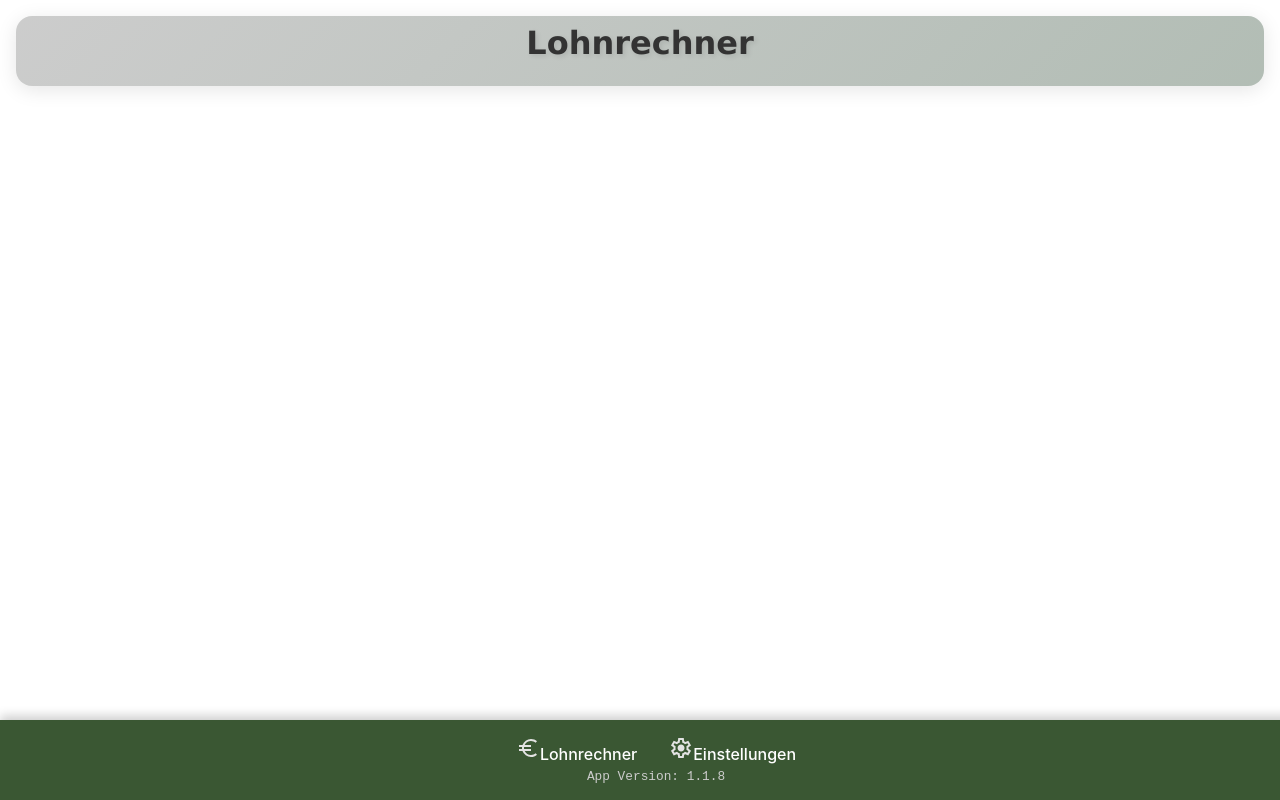
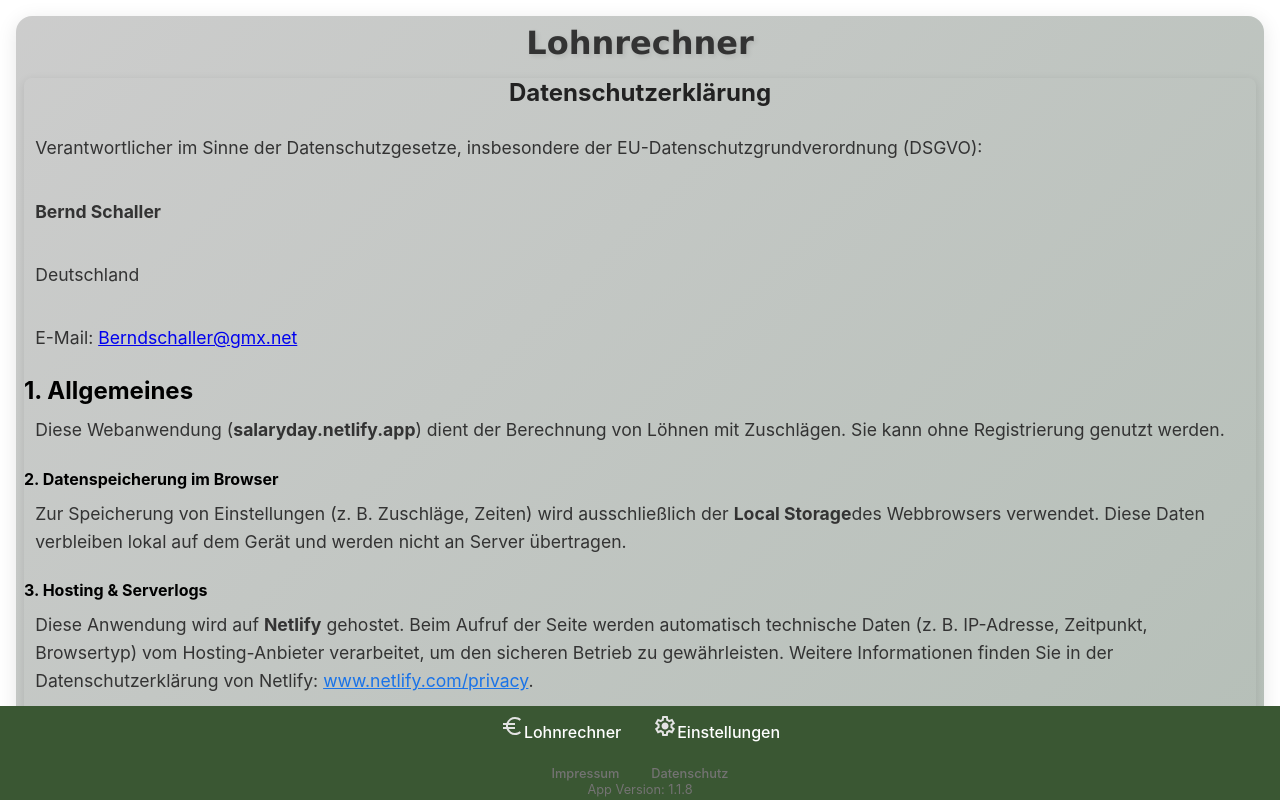
Before and after one commit to Burnxp/salarayToday, a React (Vite) app: page /datenschutz in a window 1280 px wide. Shown: the top 800 px of the page. Built offline with nearby package versions, Linux system fonts and the light colour scheme.

Commit message:
Füge Impressum- und Datenschutzseiten hinzu, aktualisiere Zustandshandhabung und CSS-Stile

```diff
--- a/src/hooks/useZuschlaege.js
+++ b/src/hooks/useZuschlaege.js
@@ -6,11 +6,11 @@ export function useZuschlaege() {
   const [feiertagszuschlag, setFeiertagszuschlag] = useState(() => localStorage.getItem("Feiertagszuschlag") || "");
   const [nachtzuschlag, setNachtzuschlag] = useState(() => localStorage.getItem("Nachtzuschlag") || "");
   const [feinplanzuschlag, setFeinplanzuschlag] = useState(() => localStorage.getItem("Feinplanzuschlag") || "");
-
+  const [stdLohn, setStdLohn] = useState(() => localStorage.getItem("stdLohn") || "10");
 
    // 🔥 neue Zustände für Nachtzeiten
-  const [nachtzeitenStart, setNachtzeitenStart] = useState(localStorage.getItem("nachtzeitenStart") || "22:00");
-  const [nachtzeitenEnd, setNachtzeitenEnd] = useState(localStorage.getItem("nachtzeitenEnd") || "06:00");
+  const [nachtzeitenStart, setNachtzeitenStart] = useState(localStorage.getItem("nachtzeitenStart") || "21:00");
+  const [nachtzeitenEnd, setNachtzeitenEnd] = useState(localStorage.getItem("nachtzeitenEnd") || "05:00");
 
   // Synchronisiere Änderungen mit dem lokalen Speicher
   useEffect(() => {
@@ -24,6 +24,10 @@ export function useZuschlaege() {
   useEffect(() => {
     localStorage.setItem("Nachtzuschlag", nachtzuschlag);
   }, [nachtzuschlag]);
+
+  useEffect(() => {
+    localStorage.setItem("stdLohn", stdLohn);
+  }, [stdLohn]);
 
   useEffect(() => {
     localStorage.setItem("Feinplanzuschlag", feinplanzuschlag);
@@ -44,5 +48,7 @@ export function useZuschlaege() {
     nachtzeitenEnd,
     setNachtzeitenStart,
     setNachtzeitenEnd,
+    stdLohn,
+    setStdLohn
   };
 }
--- a/src/index.css
+++ b/src/index.css
@@ -13,7 +13,7 @@ body {
 
 #app {
   padding: 0.5rem 0.5rem 0.5rem;
-  margin-bottom: 6rem; /* Platz für die Footer-Navigation */
+  margin-bottom: 7rem; /* Platz für die Footer-Navigation */
 
   background: linear-gradient(135deg, #2b2c2b3d, #0f311752); /* helles, modernes Grau statt grün */
   border-radius: 1rem;
@@ -125,12 +125,11 @@ button:active {
   bottom: 0;
   left: 0;
   width: 100%;
-  background-color: #3a5733; /* dunkles, edles Lila-Blau */
+  background-color: #3a5733; /* dunkleres Grün */
   color: white;
   text-align: center;
-  padding: 1rem;
-  padding-bottom: 2rem;
-  box-shadow: 0 -4px 10px rgba(0,0,0,0.2);
+  padding: 0.5rem 0 0.2rem 0;
+
 }
 
 .footer-nav a {
@@ -147,14 +146,7 @@ button:active {
 }
 
 
-.version {
-  margin-top: .3rem;
-  margin-bottom: -1rem;
-  font-size: 0.8rem;
-  color: #ccc;
-  font-family: 'Courier New', Courier, monospace;
 
-}
 
 .zuschlagStyle {
   font-size: 1.2rem;
@@ -179,11 +171,34 @@ button:active {
 
     .smal {
       font-size: 0.8rem;
-      color: #777;
+      color: #747373;
+
     }
+
 
     .inputfeld {
       min-width: 3rem;
       text-align: center;
 
     }
+
+    .datenSchutz {
+      text-align: left;
+
+
+      border-radius: 0.5rem;
+      box-shadow: 0 2px 8px rgba(0, 0, 0, 0.1);
+    }
+    .datenSchutz h1 {
+      font-size: 1.5rem;
+      color: #222;
+      margin-bottom: 1rem;
+      text-align: center;
+    }
+
+    .datenSchutz p {
+      font-size: 1.1rem;
+      color: #333;
+      margin-bottom: 0.8rem;
+      line-height: 1.6;
+    }
--- a/src/index.jsx
+++ b/src/index.jsx
@@ -7,6 +7,9 @@ import { useZuschlaege } from "./hooks/useZuschlaege";
 
 import {NavigationsBar} from './navigation';
 import { useState } from "react";
+
+import Impressum from './pages/impressum';
+import Datenschutz from './pages/datenschutz';
 
 // App-Container erzeugen, falls nicht vorhanden
 if (!document.getElementById("app")) {
@@ -18,13 +21,14 @@ if (!document.getElementById("app")) {
 
 
 function LohnrechnerPage() {
-  const [stdLohn, setStdLohn] = useState(localStorage.getItem("stdLohn") || "10");
+
   const {sonntagszuschlag,
     feiertagszuschlag,
     nachtzuschlag,
     feinplanzuschlag,
     nachtzeitenStart,
     nachtzeitenEnd,
+    stdLohn
   } = useZuschlaege();
     const [pause] = useState(localStorage.getItem("Pause") || "");
 
@@ -65,6 +69,8 @@ root.render(
 
       <Route path="/" element={<LohnrechnerPage />} />
       <Route path="/einstellungen" element={<EinstellungenPage />} />
+          <Route path="/impressum" element={<Impressum />} />
+          <Route path="/datenschutz" element={<Datenschutz />} />
     </Routes>
     <NavigationsBar />
   </BrowserRouter>
--- a/src/navigation.jsx
+++ b/src/navigation.jsx
@@ -23,8 +23,19 @@ export function NavigationsBar(){
   <Link to="/einstellungen">
     <img src={settingImg} alt="Einstellungen" />
     <span>Einstellungen</span>
+  </Link> <br/>
+
+  <br/>
+
+  <Link to="/impressum" className="impressum-link">
+    <span className='smal imDa'>Impressum</span>
   </Link>
-  <div className='version'>App Version: {packageJson.version}</div>
+  <Link to="/datenschutz" className="datenschutz-link">
+    <span className='smal imDa'>Datenschutz</span>
+  </Link>
+
+  <div className="smal">App Version: {packageJson.version}</div>
+
 </nav>
 
 
--- /dev/null
+++ b/src/pages/datenschutz.jsx
@@ -0,0 +1,60 @@
+export default function Datenschutz() {
+  return (
+    <div className="datenSchutz" >
+      <h1>Datenschutzerklärung</h1>
+
+      <p>
+        Verantwortlicher im Sinne der Datenschutzgesetze, insbesondere der EU-Datenschutzgrundverordnung (DSGVO):
+      </p>
+
+      <div>
+        <p><strong>Bernd Schaller</strong></p>
+
+        <p>Deutschland</p>
+        <p>E-Mail: <a href="mailto:berndschaller@gmx.net" >Berndschaller@gmx.net</a></p>
+      </div>
+
+      <h2>1. Allgemeines</h2>
+      <p>
+        Diese Webanwendung (<strong>salaryday.netlify.app</strong>) dient der Berechnung von Löhnen mit Zuschlägen.
+        Sie kann ohne Registrierung genutzt werden.
+      </p>
+
+      <h4>2. Datenspeicherung im Browser</h4>
+      <p>
+        Zur Speicherung von Einstellungen (z. B. Zuschläge, Zeiten) wird ausschließlich der <strong>Local Storage</strong>
+        des Webbrowsers verwendet. Diese Daten verbleiben lokal auf dem Gerät und werden nicht an Server übertragen.
+      </p>
+
+      <h4 >3. Hosting & Serverlogs</h4>
+      <p>
+        Diese Anwendung wird auf <strong>Netlify</strong> gehostet.
+        Beim Aufruf der Seite werden automatisch technische Daten (z. B. IP-Adresse, Zeitpunkt, Browsertyp)
+        vom Hosting-Anbieter verarbeitet, um den sicheren Betrieb zu gewährleisten.
+        Weitere Informationen finden Sie in der Datenschutzerklärung von Netlify:{" "}
+        <a href="https://www.netlify.com/privacy/" target="_blank" rel="noopener noreferrer" style={{ color: "#1a73e8", textDecoration: "underline" }}>
+          www.netlify.com/privacy
+        </a>.
+      </p>
+
+      <h4>4. Keine Cookies oder Tracking</h4>
+      <p>
+        Diese Anwendung verwendet keine Cookies, kein externes Tracking (z. B. Google Analytics) und keine Werbedienste.
+      </p>
+
+      <h4>5. Rechte der Nutzer</h4>
+      <p>
+        Nutzer haben das Recht auf Auskunft, Berichtigung, Löschung und Einschränkung der Verarbeitung
+        ihrer personenbezogenen Daten. Da die App selbst keine personenbezogenen Daten speichert,
+        betrifft dies im Wesentlichen die automatisch erfassten technischen Daten durch den Hosting-Anbieter.
+      </p>
+
+      <h4>6. Änderungen dieser Datenschutzerklärung</h4>
+      <p>
+        Diese Datenschutzerklärung kann bei Bedarf angepasst werden, wenn gesetzliche oder technische Änderungen erfolgen.
+      </p>
+
+      <p >Stand: Oktober 2025</p>
+    </div>
+  );
+}
--- /dev/null
+++ b/src/pages/impressum.jsx
@@ -0,0 +1,30 @@
+export default function Impressum() {
+  return (
+    <div>
+      <h1>Impressum</h1>
+
+      <p>
+        Angaben gemäß § 5 Telemediengesetz (TMG)
+      </p>
+
+      <div >
+        <p><strong>Bernd Schaller</strong></p>
+        <p>Deutschland</p>
+      </div>
+
+      <div >
+        <>
+          <strong>Kontakt:</strong><br />
+          E-Mail: <a href="mailto:berndschaller@gmx.net" >Berndschaller@gmx.net</a>
+        </>
+      </div>
+
+      <div>
+        <p>
+          Diese Website ist ein privat betriebenes Projekt ohne kommerzielle Absicht.
+          Alle Berechnungen erfolgen lokal im Browser des Nutzers.
+        </p>
+      </div>
+    </div>
+  );
+}
--- a/src/zuschlagsVariablen.jsx
+++ b/src/zuschlagsVariablen.jsx
@@ -3,8 +3,8 @@ import { useState } from "react";
 export function Zuschlag({ name, wert, setWert }) {
   const [saved, setSaved] = useState(wert !== "");
 
-  let einheit = name.toLowerCase().includes("feinplanzuschlag") ? " €" : " %";
-  einheit = name.toLowerCase().includes("nachtzeiten") ? " (HH:MM, z.B. 22:00-06:00)" : einheit;
+  const einheit = name.toLowerCase().includes("feinplanzuschlag") ? " €" : " %";
+
 
   function wertSpeichern() {
     localStorage.setItem(name, wert);
```
Also changed, not shown: einstellungen.html (deleted, +0 -15 lines).
